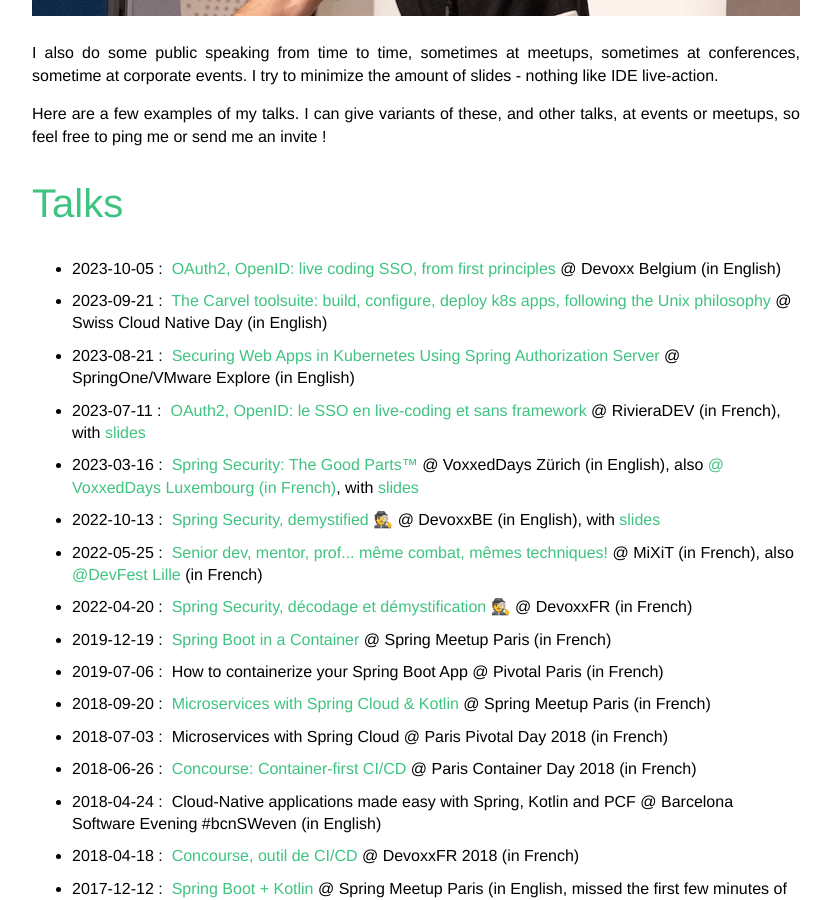
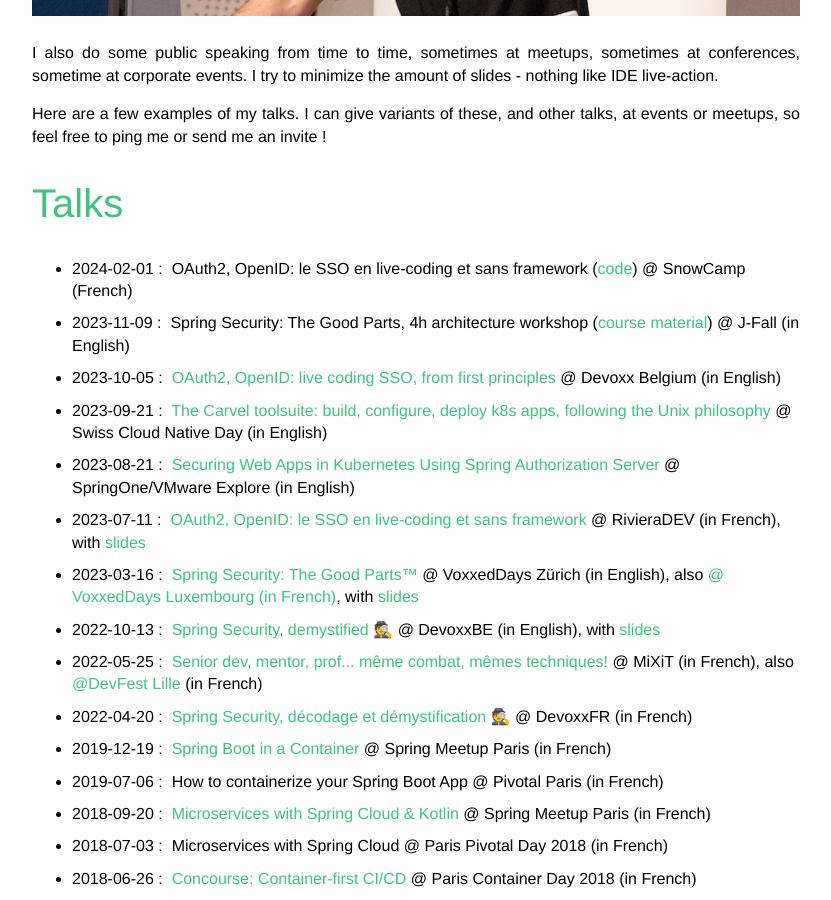
Before and after one commit to Kehrlann/kehrlann.github.io, a Jekyll site: the page built from talks.md, in a window 1280 px wide and 900 px high, scrolled down 564 px. Shown: the whole window, without its empty margins (224-1055 px from the left). Built offline with Jekyll 4.4.1, drawn with Linux system fonts in a browser that asks for light colours.

Commit message:
talks: add j-fall, snowcamp

```diff
--- a/talks.md
+++ b/talks.md
@@ -22,6 +22,16 @@
 <h1>Talks</h1>
 
 <ul class="no-justify roomy-list">
+    <li>
+        <span>2024-02-01 :&nbsp;</span>
+        OAuth2, OpenID: le SSO en live-coding et sans framework (<a href="https://github.com/Kehrlann/sso-live-coding" target="_blank" rel="noopener">code</a>)
+        <span>@ SnowCamp (French)</span>
+    </li>
+    <li>
+        <span>2023-11-09 :&nbsp;</span>
+        Spring Security: The Good Parts, 4h architecture workshop (<a href="https://github.com/Kehrlann/spring-security-architecture-workshop/" target="_blank" rel="noopener">course material</a>)
+        <span>@ J-Fall (in English)</span>
+    </li>
     <li>
         <span>2023-10-05 :&nbsp;</span>
         <a href="https://www.youtube.com/watch?v=wP4TVTvYL0Y" target="_blank" rel="noopener">OAuth2, OpenID: live coding SSO, from first principles</a>
```
